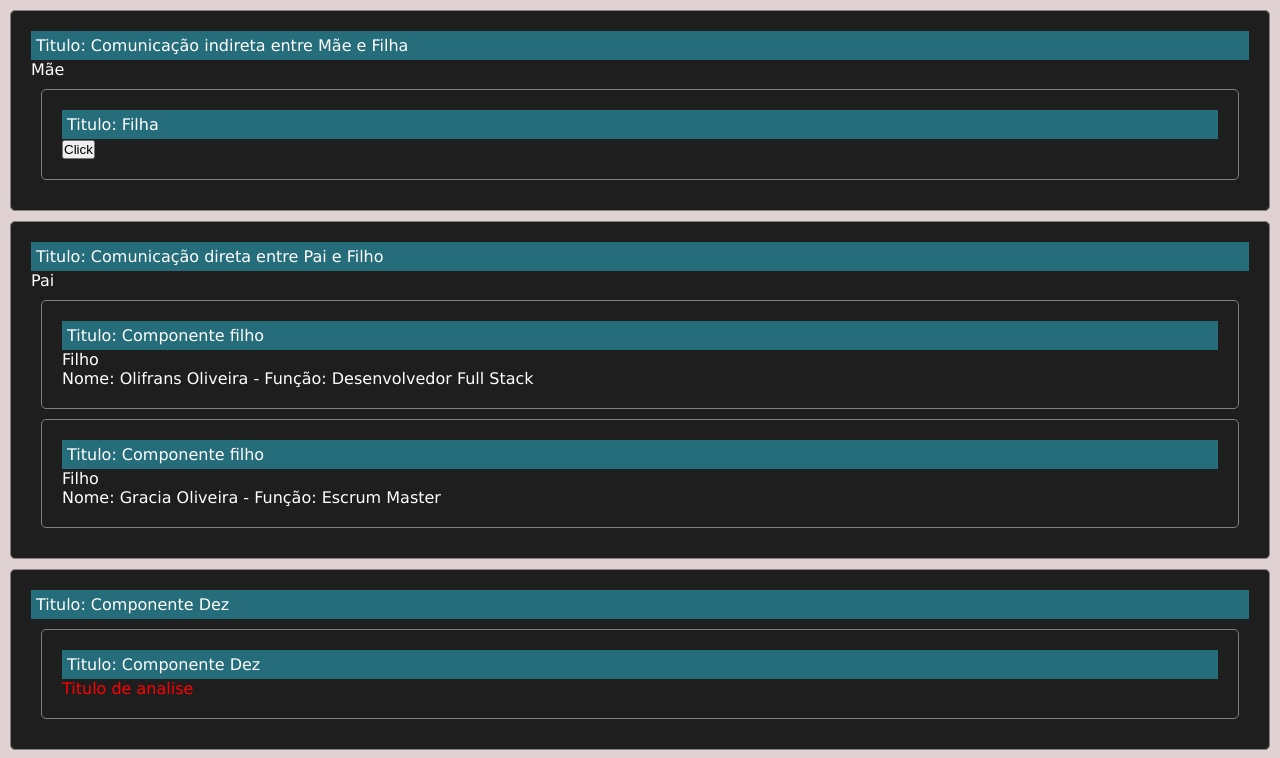
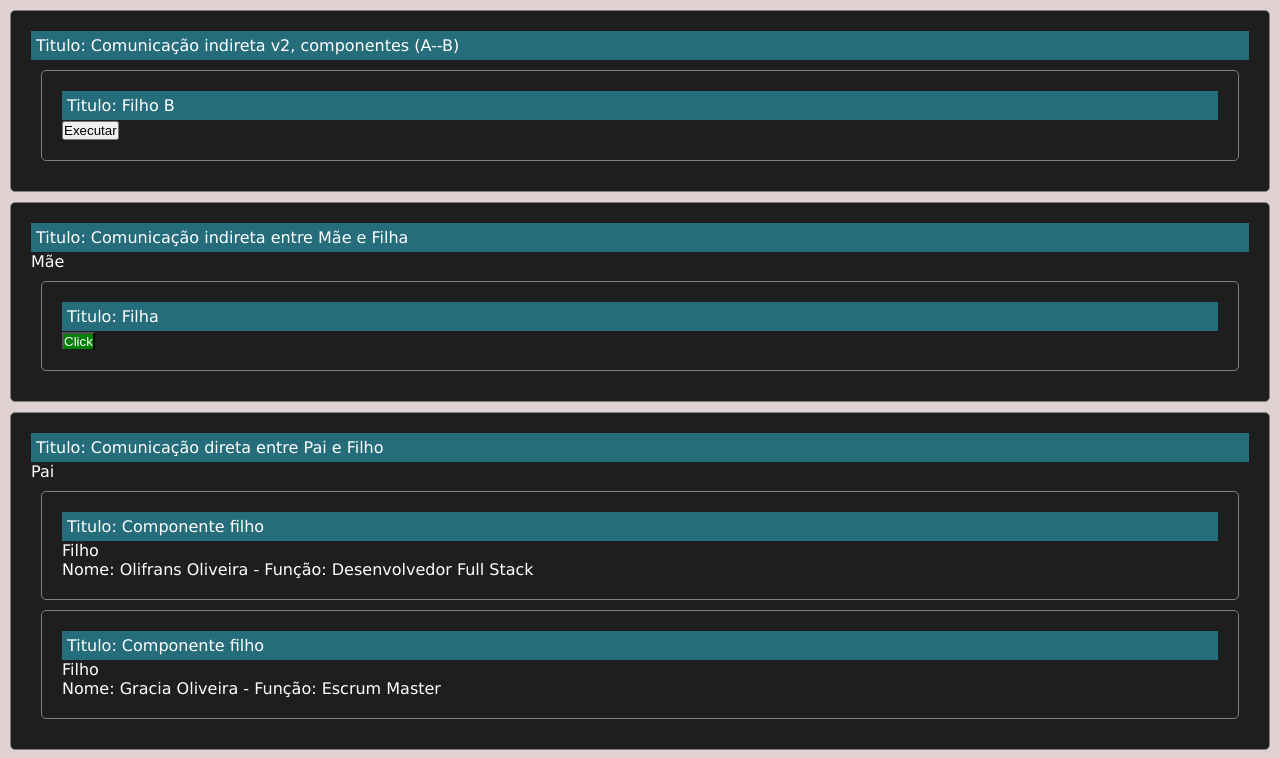
Before and after one commit to Olifrans/react-learning-all, a React (Create React App) app: page / in a window 1280 px wide. Shown: the top 758 px of the page. Built offline with nearby package versions, Linux system fonts and the light colour scheme.

Commit message:
feat: Função anônima

```diff
--- a/src/App.tsx
+++ b/src/App.tsx
@@ -11,13 +11,14 @@ import ComponenteNove from "./components/ComponenteNove";
 import ComponenteDez from "./components/ComponenteDez";
 import ComponentePai from "./comunicacao_direta/ComponentePai";
 import ComponenteMae from "./comunicacao_indireta/ComponenteMae";
+import ComponenteA from "./comunicacao_indireta_dois/ComponenteA";
 
 function App() {
   return (
     <>
+      <ComponenteA titulo="Comunicação indireta v2, componentes (A--B)" />
+
       <ComponenteMae titulo="Comunicação indireta entre Mãe e Filha" />
-
-
       <ComponentePai titulo="Comunicação direta entre Pai e Filho" />
       <ComponenteDez titulo="Componente Dez" corTexto="red" />
       <ComponenteNove titulo="Componente Nove" nome="Marcos" valor={4} />
--- a/src/comunicacao_indireta/ComponenteFilha.tsx
+++ b/src/comunicacao_indireta/ComponenteFilha.tsx
@@ -2,7 +2,8 @@ export default function ComponenteFilha(props) {
   return (
     <div className="componente">
       <p className="titulo">Titulo: {props.titulo}</p>
-      <button className="primary" onClick={props.ehClick}>Click</button>
+
+      <button style={{color: "white", background: "green", borderBottom: "10px"}} onClick={props.ehClick}>Click</button>
     </div>
   );
 }
--- a/src/comunicacao_indireta/ComponenteMae.tsx
+++ b/src/comunicacao_indireta/ComponenteMae.tsx
@@ -3,7 +3,7 @@ import ComponenteFilha from "./ComponenteFilha";
 export default function ComponenteMae(props) {
 
   function click() {
-    console.log("Você deu um click, no botão da filha");
+    console.log("Ateção! você Clickou, no botão da filha");
   }
 
   return (
--- /dev/null
+++ b/src/comunicacao_indireta_dois/ComponenteA.tsx
@@ -0,0 +1,14 @@
+import ComponenteB from "./ComponenteB";
+
+export default function ComponenteA(props) {
+  function executar(valor) {
+    console.log(valor);
+  }
+
+  return (
+    <div className="componente">
+      <p className="titulo">Titulo: {props.titulo}</p>
+      <ComponenteB titulo="Filho B" funcao={executar} />
+    </div>
+  );
+}
--- /dev/null
+++ b/src/comunicacao_indireta_dois/ComponenteB.tsx
@@ -0,0 +1,15 @@
+export default function ComponenteB(props) {
+  return (
+    <div className="componente">
+      <p className="titulo">Titulo: {props.titulo}</p>
+
+      <button
+        onClick={() => {
+          props.funcao(Math.random());
+        }}
+      >
+        Executar
+      </button>
+    </div>
+  );
+}
```
